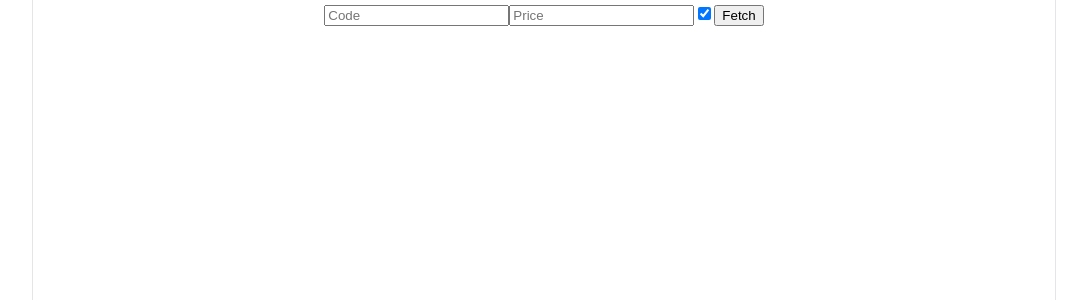
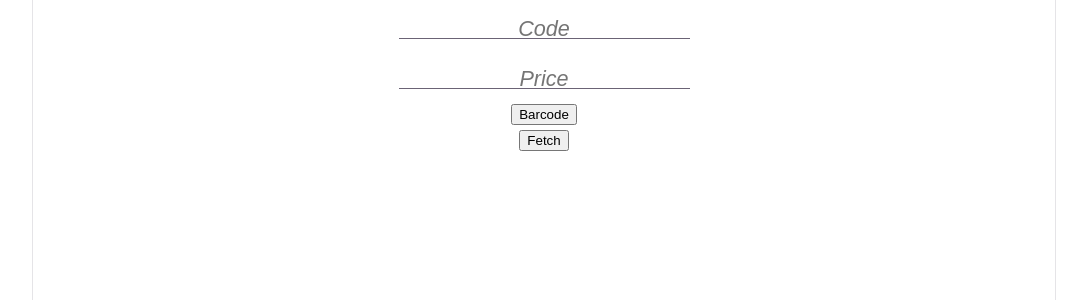
Before and after one commit to MihajloVelickovic/Vinylium, a React (Vite) app in the folder client/: page / in a window 1280 px wide. Shown: the top 300 px of the page, without its empty margins (96-1183 px from the left). Built offline with nearby package versions, Linux system fonts and the light colour scheme.

Commit message:
Commit: Little design changes to the fetching frontend, still lots to do

```diff
--- a/client/src/components/FetchAlbumsForm.tsx
+++ b/client/src/components/FetchAlbumsForm.tsx
@@ -43,22 +43,27 @@ export const FetchAlbumsForm = () => {
     }
 
     return (
-        <div>
+        <div className="fetchForm">
             <form onSubmit={handleSubmit}>
-                    <input type="text"
+                <div>
+                <input type="text"
                     value = {code}
                     placeholder="Code"
                     onChange = {(f) => setCode(f.target.value)} />
-
-                    <input type = "text"
+                </div>
+                <div>
+                <input type = "text"
                     placeholder = "Price"
                     onChange = {(f) => setPrice(parseInt(f.target.value))} />
-
-                    <input type="checkbox"
-                    checked = {isBarcode}
-                    onChange ={() => setIsBarcode(!isBarcode)} />
-
+                </div>
+                <div>
+                    <button type="button" onClick={() => setIsBarcode(!isBarcode)}>
+                        {isBarcode ? "Barcode" : "Catalog Number"}
+                    </button>
+                </div>
+                <div>
                     <button type="submit">Fetch</button>
+                </div>
             </form>
 
             <div className="fetchedAlbums">
--- a/client/src/styles/FetchAlbumsForm.css
+++ b/client/src/styles/FetchAlbumsForm.css
@@ -4,3 +4,31 @@
     flex-wrap: wrap;
     justify-content: center;
 }
+
+.fetchForm{
+    box-sizing: border-box
+}
+
+
+.fetchForm input{
+    height: 2vh;
+    outline: none;
+    border-bottom: var(--text) solid 1px;
+    border-top: none;
+    border-left: none;
+    border-right: none;
+    background: none;
+    font-size: 1.2rem;
+    margin-top: 2%;
+    margin-bottom: 1%;
+    text-align: center;
+}
+
+.fetchForm input::placeholder{
+    font-style: italic;
+}
+
+.fetchForm label{
+    font-style: italic;
+    font-size: 0.8rem;
+}
```
